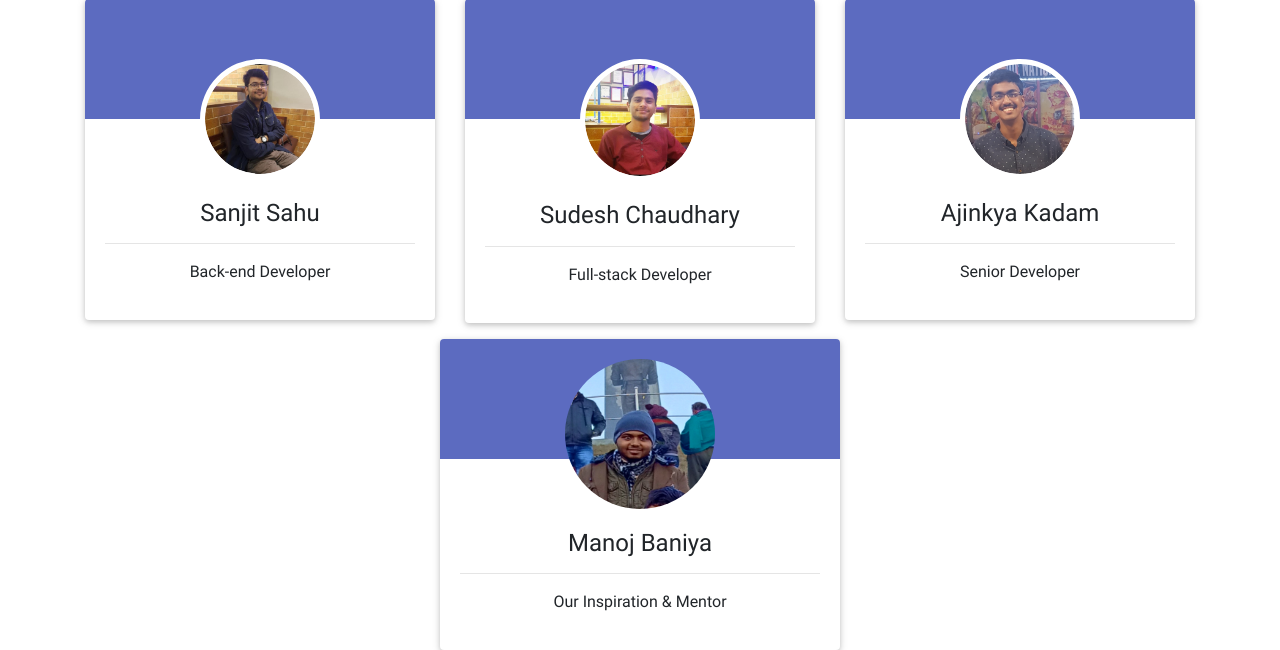
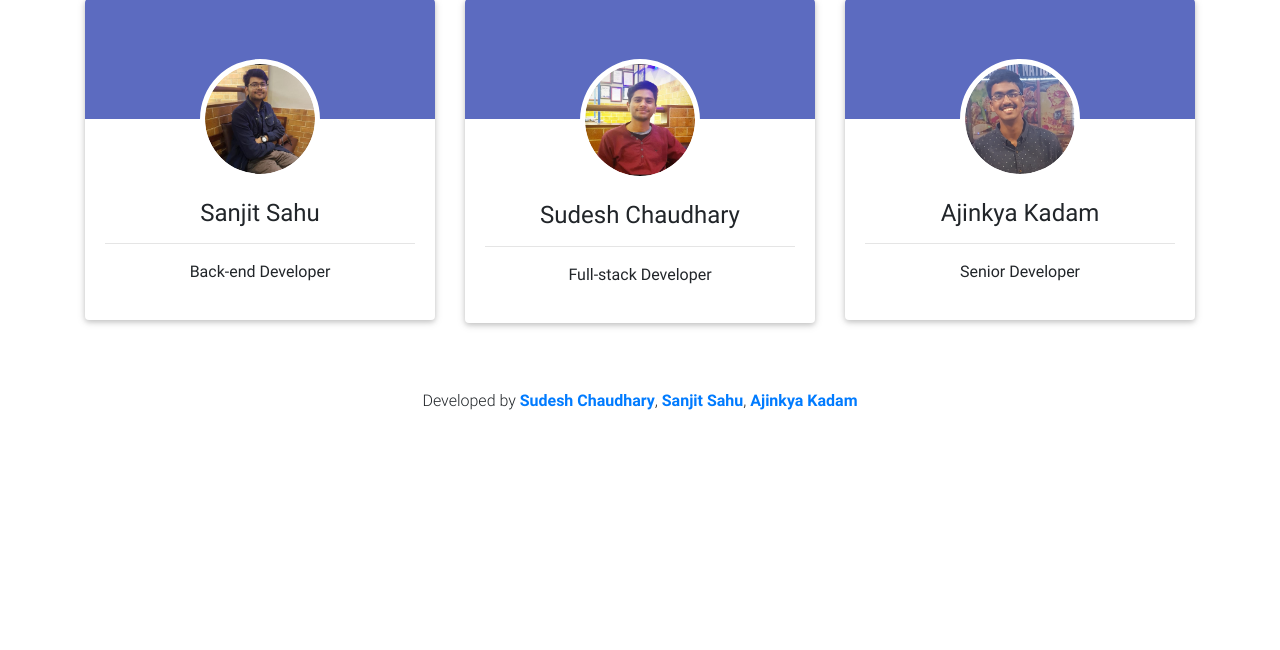
Before and after one commit to Ajink7/Codeforces_Crawler, a Django app: template templates/team.html in a window 1280 px wide. Shown: the part 220-870 px from the top of the page. After the commit the page ends 630 px from the top, so only its background shows below. Run offline with Django 3.2, Linux system fonts and the light colour scheme; the template is opened without the code that fills it, so the values that code supplies are empty; some libraries are stand-ins or nearby versions.

Commit message:
minor changes

```diff
--- a/templates/base.html
+++ b/templates/base.html
@@ -189,7 +189,16 @@ body {
 
 
 
+  <footer class="footer text-center" style="height: 50px; margin-top:50px;">
+    <div class="">
+      <p class="">Developed by
+        <a href="https://github.com/sudesh1122" target="_blank" class="font-weight-bold ">Sudesh Chaudhary</a>,
+        <a href="https://github.com/sanjit30" target="_blank" class="font-weight-bold ">Sanjit Sahu</a>,
+        <a href="https://github.com/ajink7" target="_blank" class="font-weight-bold ">Ajinkya Kadam</a>
 
+      </p>
+    </div>
+  </footer>
 
 
 
--- a/templates/team.html
+++ b/templates/team.html
@@ -87,7 +87,7 @@
     <div class="col-12 col-md-4 mb-3">
       <div class="card testimonial-card">
 
-        <!-- Background color -->
+
         <div class="card-up indigo lighten-1"></div>
 
         <!-- Avatar -->
@@ -101,7 +101,7 @@
           <!-- Name -->
           <h4 class="card-title">Ajinkya Kadam</h4>
           <hr>
-          <!-- Quotation -->
+
           <p><i class=""></i> Senior Developer
           </p>
         </div>
@@ -109,31 +109,7 @@
 
     </div>
   </div>
-  <div class="row">
-      <div class="m-auto">
-        <div class="card testimonial-card" style="min-width: 400px !important;">
 
-          <!-- Background color -->
-          <div class="card-up indigo lighten-1"></div>
-
-          <!-- Avatar -->
-          <div class=" mx-auto white">
-            <img src="/static/baniya.jpeg" width="150px" height="150px" class="rounded-circle"
-              alt="Sanjit" style="margin-top:-100px;">
-          </div>
-
-          <!-- Content -->
-          <div class="card-body">
-            <!-- Name -->
-            <h4 class="card-title">Manoj Baniya</h4>
-            <hr>
-            <!-- Quotation -->
-            <p>Our Inspiration & Mentor
-            </p>
-          </div>
-
-        </div>
-      </div>
   </div>
 
 </div>
@@ -143,5 +119,4 @@
 
 
 
-
   {% endblock %}
```
Also changed, not shown: 1 other file.
